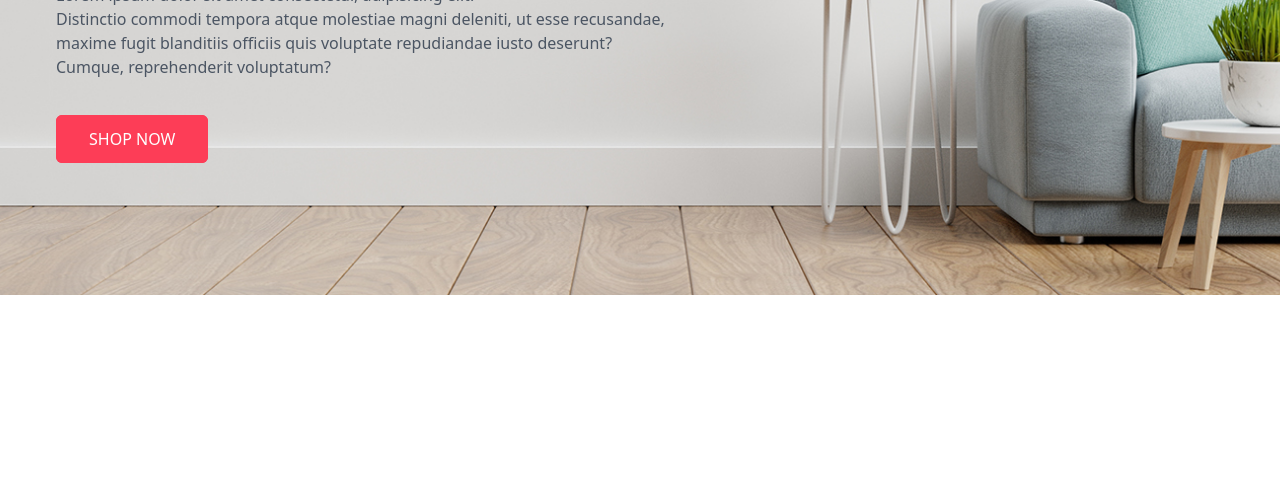
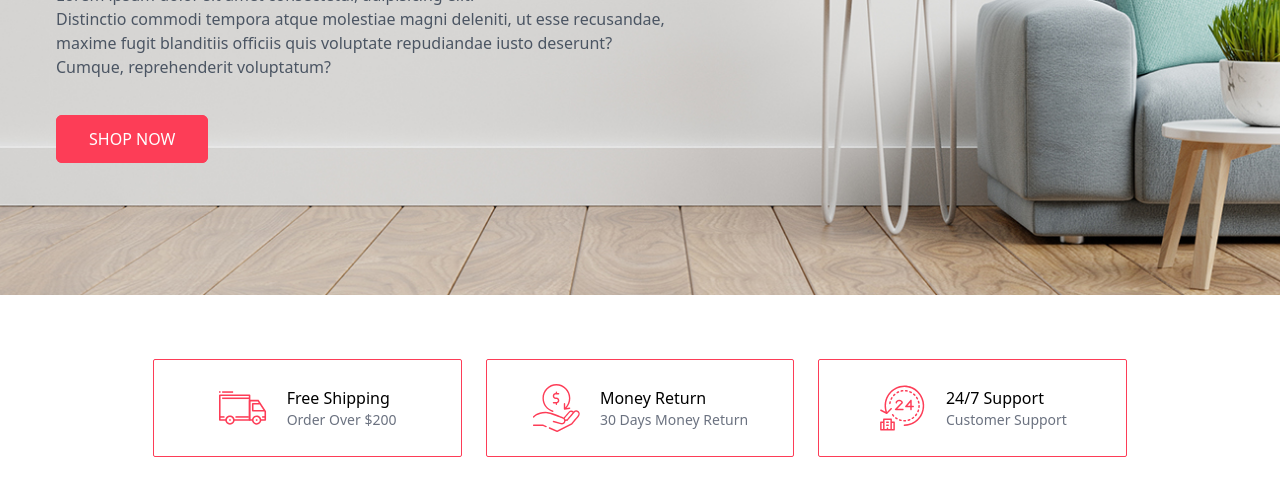
Before and after one commit to ryanhuge-ryjhen/ecommerce-template, a website: page index.html in a window 1280 px wide. Shown: the part 435-930 px from the top of the page. Before the commit the page ends 800 px from the top, so only its background shows below. Drawn offline with Linux system fonts and the light colour scheme.

Commit message:
added features

```diff
--- a/index.html
+++ b/index.html
@@ -259,5 +259,47 @@
       </div>
     </div>
     <!-- End Banner  -->
+
+    <!-- features -->
+     <div class="container py-16">
+      <div class="lg:w-10/12 grid md:grid-cols-3  lg:gap-6 mx-auto justify-center">
+        <!-- single features -->
+         <div class="mb-8 border-primary border rounded-sm px-8 lg:px-3 lg:py-6 py-4 flex items-center justify-center gap-5 transition hover:border-slate-400 hover:bg-gray-200 duration-300">
+          <img src="/images/icons/delivery-van.svg" class="w-10 lg:w-12 h-12 object-contain" alt="">
+          <div>
+
+            <h4 class="text-l font-md capitalize">Free Shipping</h4>
+            <p class="text-gray-500 text-xs lg:text-sm capitalize">
+              order over $200
+            </p>
+          </div>
+         </div>
+
+         <div class="mb-8 border-primary border rounded-sm px-8 lg:px-3 lg:py-6 py-4 flex items-center justify-center gap-5 transition hover:border-slate-400 hover:bg-gray-200 duration-300">
+          <img src="/images/icons/money-back.svg" class="w-10 lg:w-12 h-12 object-contain" alt="">
+          <div>
+
+            <h4 class="text-l font-md capitalize">money return</h4>
+            <p class="text-gray-500 text-xs lg:text-sm capitalize">
+              30 days money return
+            </p>
+          </div>
+         </div>
+
+         <div class="mb-8 border-primary border rounded-sm px-8 lg:px-3 lg:py-6 py-4 flex items-center justify-center gap-5 transition hover:border-slate-400 hover:bg-gray-200 duration-300">
+          <img src="/images/icons/service-hours.svg" class="w-10 lg:w-12 h-12 object-contain" alt="">
+          <div>
+
+            <h4 class="text-l font-md capitalize">24/7 support</h4>
+            <p class="text-gray-500 text-xs lg:text-sm capitalize">
+              customer support
+            </p>
+          </div>
+         </div>
+
+        <!-- end single features -->
+      </div>
+     </div>
+    <!-- end features -->
   </body>
 </html>
```
Also changed, not shown: output/tailwind.css.
